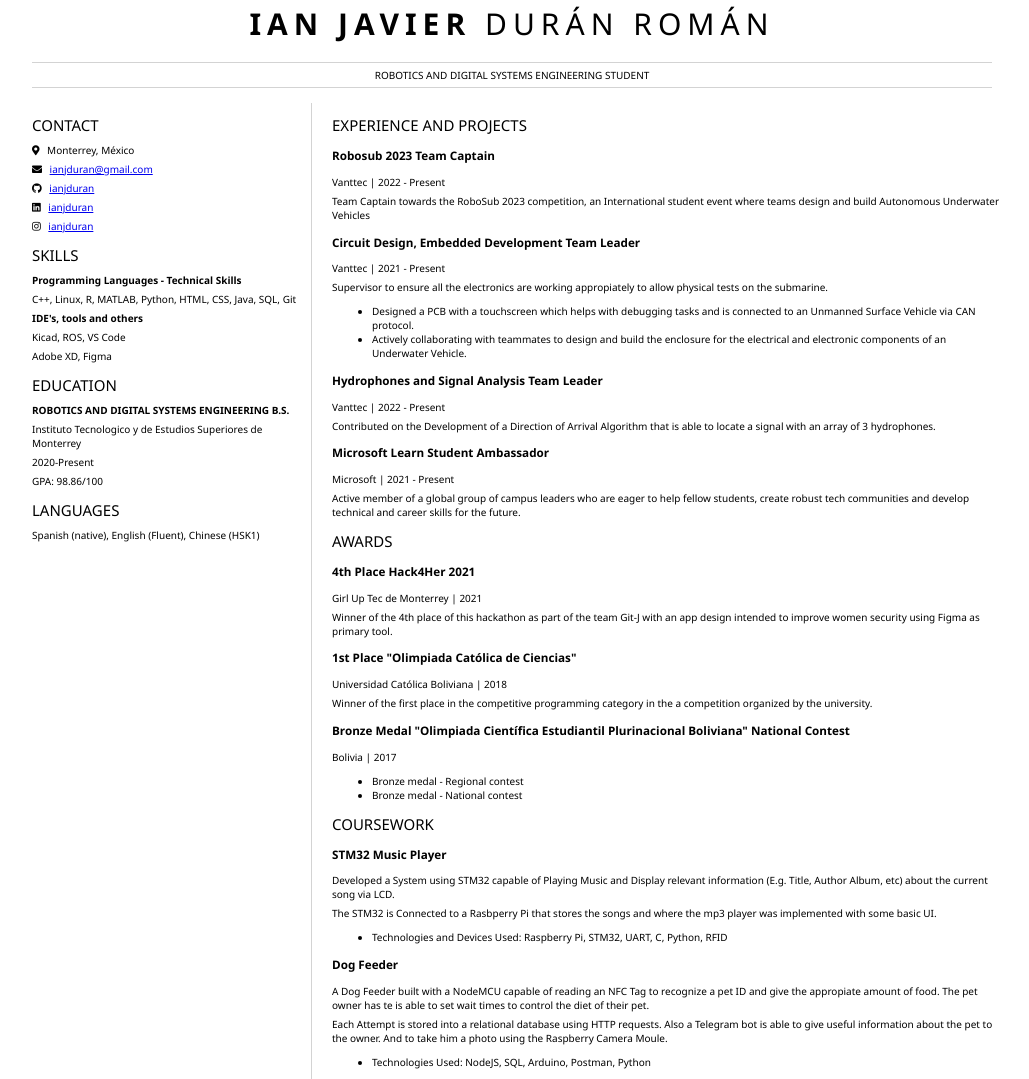
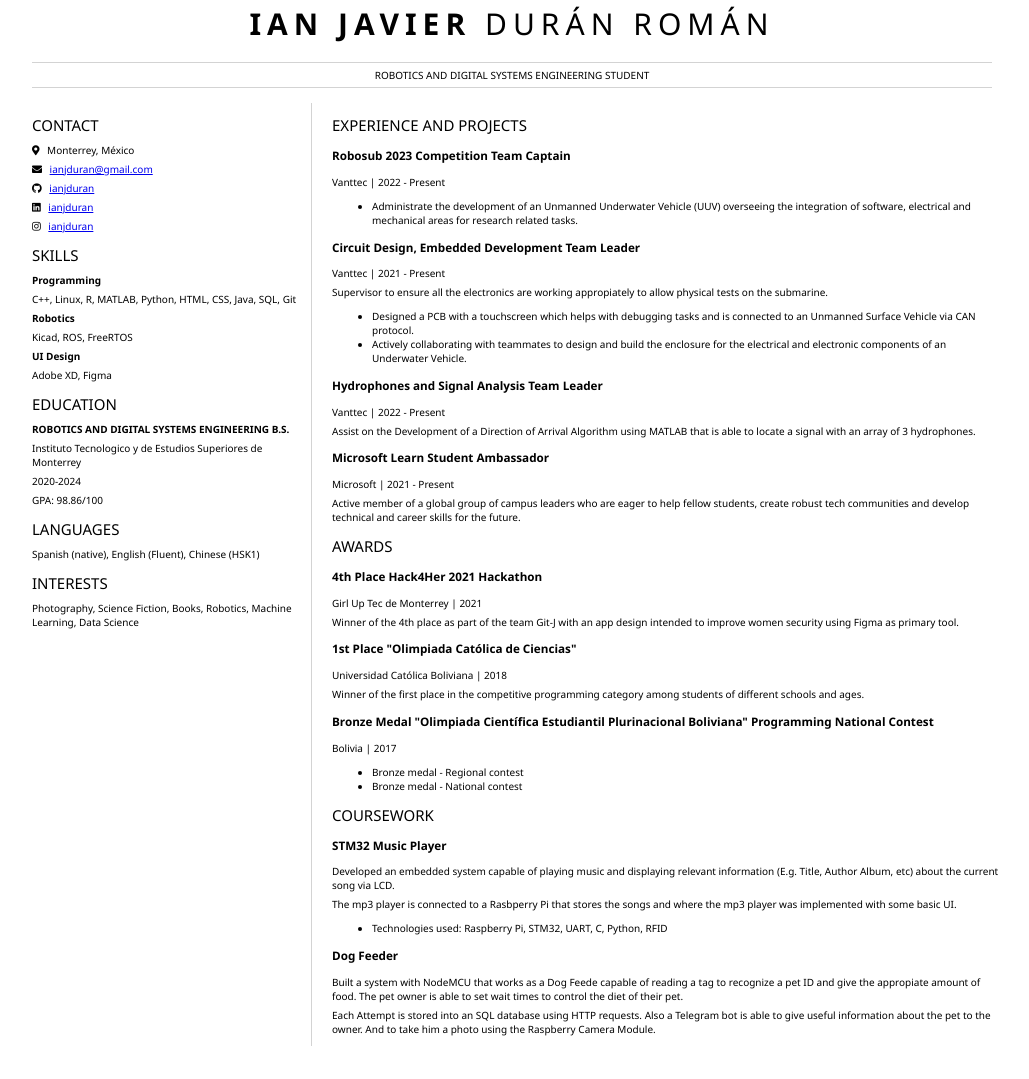
Before and after one commit to ianjduran/my-resume, a plain HTML site: page index.html in a window 1280 px wide. Shown: the whole page, without its empty margins (128-1157 px from the left). After the commit the page ends 1046 px from the top, so only its background shows below. Drawn offline with Linux system fonts and the light colour scheme.

Commit message:
correct redaction

```diff
--- a/index.html
+++ b/index.html
@@ -43,11 +43,14 @@
 				<section>
 					<h2>SKILLS</h2>
 					<!-- your skills AKA "buzzwords" -->
-                    <b>Programming Languages - Technical Skills</b>
+                    <b>Programming </b>
                     <p>C++, Linux, R, MATLAB, Python, HTML, CSS, Java, SQL, Git </p>
 
-                    <b>IDE's, tools and others</b>
-                    <p>Kicad, ROS, VS Code</p>
+                    <b>Robotics</b>
+                    <p>Kicad, ROS, FreeRTOS</p>
+
+                    <b>UI Design</b>
+
                     <p>Adobe XD, Figma</p>
 				</section>
 				<section>
@@ -58,7 +61,7 @@
                             Instituto Tecnologico y de Estudios Superiores de Monterrey
                         </p>
                         <p>
-                            2020-Present
+                            2020-2024
                         </p>
                         <p>
                             GPA: 98.86/100
@@ -69,19 +72,25 @@
                     Spanish (native), English (Fluent), Chinese (HSK1)
 
                 </section>
+                <section>
+                    <h2>INTERESTS</h2>
+                    Photography, Science Fiction, Books, Robotics, Machine Learning, Data Science
+                </section>
 			</article>
 			<article id="mainRight">
 
 				<section>
 					<h2>EXPERIENCE AND PROJECTS</h2>
 					<!-- your work experience -->
-                    <h3><b>Robosub 2023 Team Captain</b></h3>
+                    <h3><b>Robosub 2023 Competition Team Captain</b></h3>
                         <p>
                                 Vanttec | 2022 - Present
                         </p>
-                        <p>
-                                Team Captain towards the RoboSub 2023 competition, an International student event where teams design and build Autonomous Underwater Vehicles
-                        </p>
+                        <ul>
+                            <li>
+                                Administrate the development of an Unmanned Underwater Vehicle (UUV) overseeing the integration of software, electrical and mechanical areas for research related tasks.
+                            </li>
+                        </ul>
                     <h3><b>Circuit Design, Embedded Development Team Leader</b></h3>
                         <p>
                                 Vanttec | 2021 - Present
@@ -98,7 +107,7 @@
                                 Vanttec | 2022 - Present
                         </p>
                         <p>
-                                Contributed on the Development of a Direction of Arrival Algorithm that is able to locate a signal with an array of 3 hydrophones.
+                                Assist on the Development of a Direction of Arrival Algorithm using MATLAB that is able to locate a signal with an array of 3 hydrophones.
                         </p>
 
                     <h3><b>Microsoft Learn Student Ambassador</b></h3>
@@ -113,21 +122,21 @@
                 <section>
                     <!-- TODO: Añadir numero de participantes -->
                     <h2>AWARDS</h2>
-                    <h3><b>4th Place Hack4Her 2021</b></h3>
+                    <h3><b>4th Place Hack4Her 2021 Hackathon</b></h3>
                         <p>
                                 Girl Up Tec de Monterrey | 2021
                         </p>
                         <p>
-                                Winner of the 4th place of this hackathon as part of the team Git-J with an app design intended to improve women security using Figma as primary tool.
+                                Winner of the 4th place as part of the team Git-J with an app design intended to improve women security using Figma as primary tool.
                         </p>
                         <h3><b>1st Place "Olimpiada Católica de Ciencias"</b></h3>
                         <p>
                                 Universidad Católica Boliviana | 2018
                         </p>
                         <p>
-                                Winner of the first place in the competitive programming category in the a competition organized by the university.
+                                Winner of the first place in the competitive programming category among students of different schools and ages.
                         </p>
-                    <h3><b>Bronze Medal "Olimpiada Científica Estudiantil Plurinacional Boliviana" National Contest</b></h3>
+                    <h3><b>Bronze Medal "Olimpiada Científica Estudiantil Plurinacional Boliviana" Programming National Contest</b></h3>
                         <p>
                                 Bolivia | 2017
                         </p>
@@ -145,26 +154,23 @@
                     <h2>COURSEWORK</h2>
                     <h3><b>STM32 Music Player</b></h3>
                         <p>
-                            Developed a System using STM32 capable of Playing Music and Display relevant information (E.g. Title, Author Album, etc) about the current song via LCD.
+                            Developed an embedded system capable of playing music and displaying relevant information (E.g. Title, Author Album, etc) about the current song via LCD.
 
 
                         </p>
                         <p>
-                            The STM32 is Connected to a Rasbperry Pi that stores the songs and where the mp3 player was implemented with some basic UI.
+                            The mp3 player is connected to a Rasbperry Pi that stores the songs and where the mp3 player was implemented with some basic UI.
                         </p>
                         <ul>
-                            <li>Technologies and Devices Used: Raspberry Pi, STM32, UART, C, Python, RFID</li>
+                            <li>Technologies used: Raspberry Pi, STM32, UART, C, Python, RFID</li>
                         </ul>
                     <h3><b>Dog Feeder</b></h3>
                         <p>
-                                A Dog Feeder built with a NodeMCU capable of reading an NFC Tag to recognize a pet ID and give the appropiate amount of food. The pet owner has te is able to set wait times to control the diet of their pet.
+                                Built a system with NodeMCU that works as a Dog Feede capable of reading a tag to recognize a pet ID and give the appropiate amount of food. The pet owner is able to set wait times to control the diet of their pet.
                         </p>
                         <p>
-                            Each Attempt is stored into a relational database using HTTP requests. Also a Telegram bot is able to give useful information about the pet to the owner. And to take him a photo using the Raspberry Camera Moule.
+                            Each Attempt is stored into an SQL database using HTTP requests. Also a Telegram bot is able to give useful information about the pet to the owner. And to take him a photo using the Raspberry Camera Module.
                         </p>
-                        <ul>
-                            <li>Technologies Used: NodeJS, SQL, Arduino, Postman, Python</li>
-                        </ul>
 
                 </section>
 			</article>
```
